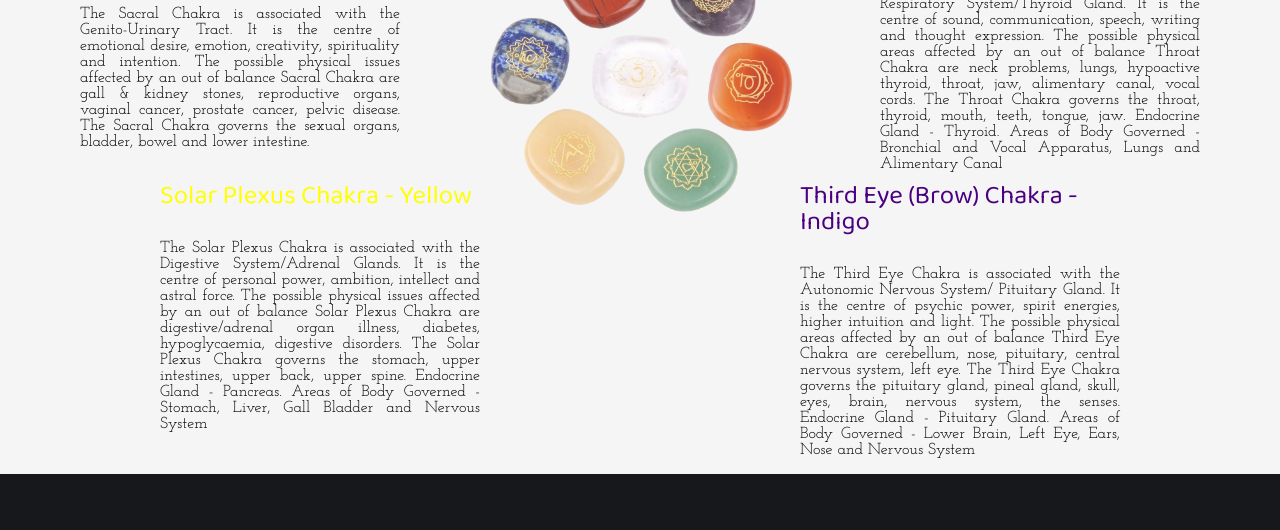
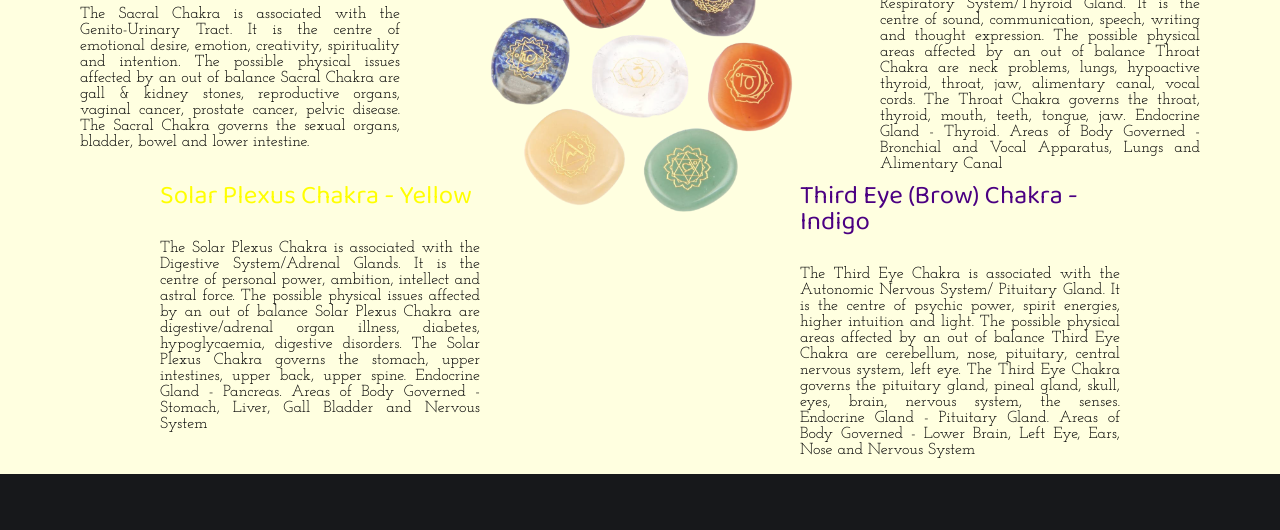
Before and after one commit to anasmohammad611/crystal_website, a plain HTML site: page AboutCrystals.html in a window 1280 px wide. Shown: the part 527-1057 px from the top of the page. Drawn offline with nearby package versions, Linux system fonts and the light colour scheme; a web font is replaced by a local one.

Commit message:
Update style.css

```diff
--- a/style.css
+++ b/style.css
@@ -405,7 +405,7 @@ html {
 
 .about-us {
   width: 100%;
-  background-color: #f5f5f5;
+  background-color: lightyellow;
   padding-bottom: 10rem;
 }
 
```
